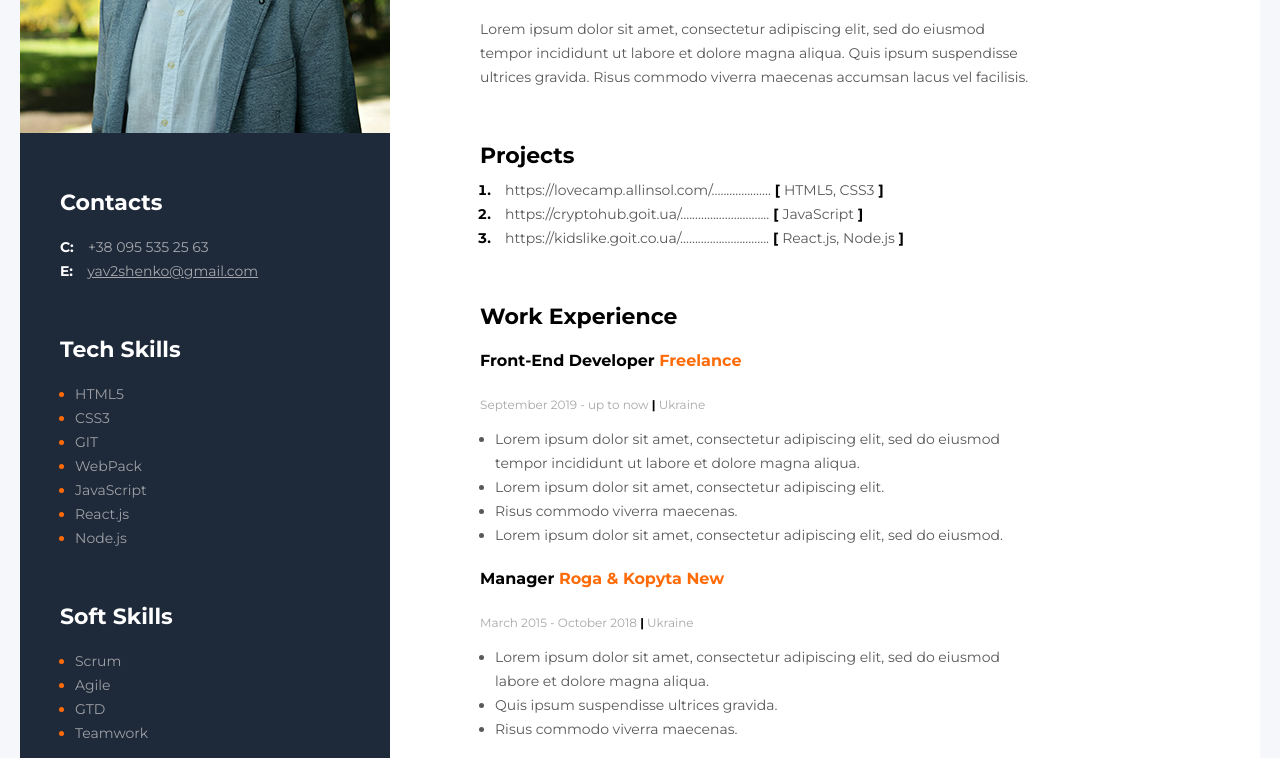
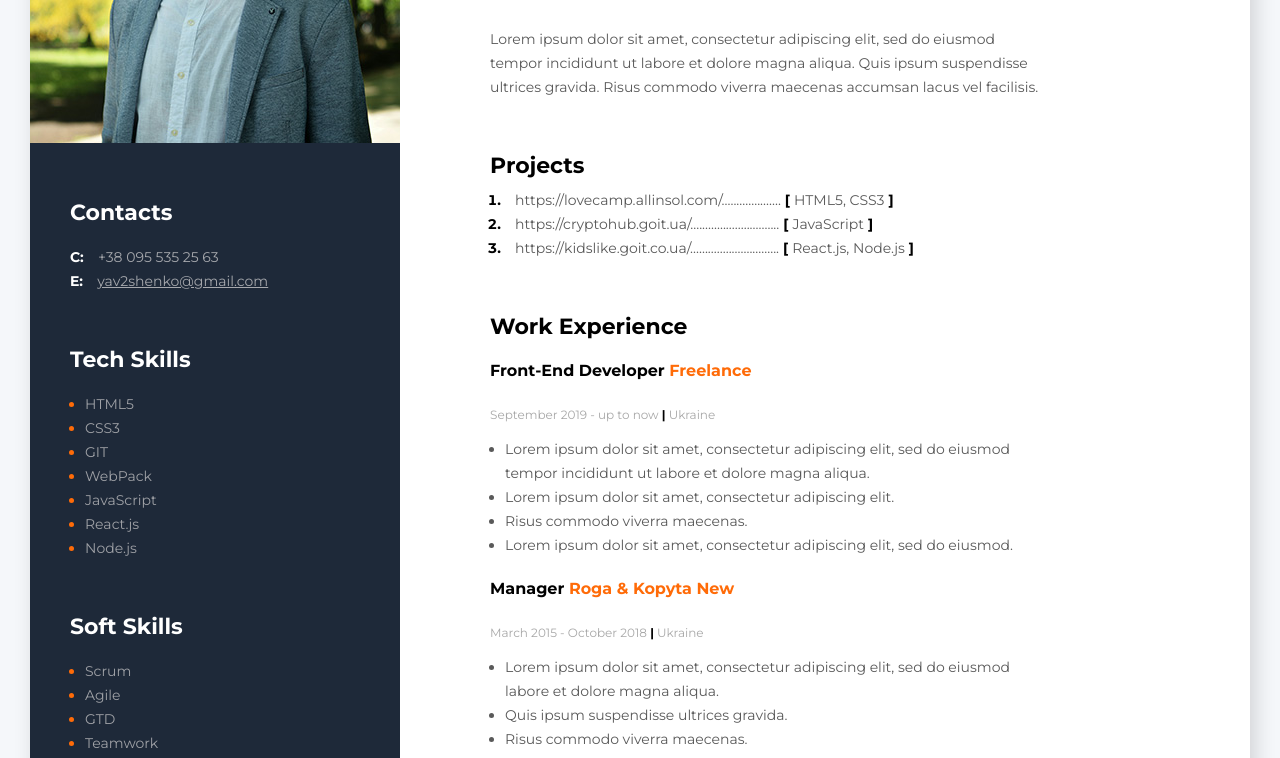
Before and after one commit to yav2shenko/yav2shenko.github.io, a plain HTML site: page my-cv/index.html in a window 1280 px wide. Shown: the part 286-1044 px from the top of the page. Drawn offline with Linux system fonts and the light colour scheme.

Commit message:
updated my cv project

```diff
--- a/my-cv/css/styles.css
+++ b/my-cv/css/styles.css
@@ -6,13 +6,14 @@ body {
 }
 .main {
     background-color: #f5f7fa;
-    padding: 20px;
+    padding: 30px;
     margin: 0 auto;
-    width: 1280px;
+    max-width: 1280px;
 }
 .wrapper {
     background-color: #fff;
     display: flex;
+    box-shadow: 5px 9px 20px rgba(0, 0, 0, 0.15);
 }
 .sidebar {
     background-color: #1e2939;
--- a/my-cv/index.html
+++ b/my-cv/index.html
@@ -3,7 +3,7 @@
 <head>
     <meta charset="UTF-8">
     <meta name="viewport" content="width=device-width, initial-scale=1.0">
-    <title>CV Vadym Yavtushenko`</title>
+    <title>CV Vadym Yavtushenko</title>
     <link href="https://fonts.googleapis.com/css?family=Montserrat:400,700&display=swap&subset=cyrillic" rel="stylesheet">
     <link rel="stylesheet" href="./css/reset.css">
     <link rel="stylesheet" href="./css/styles.css">
```
